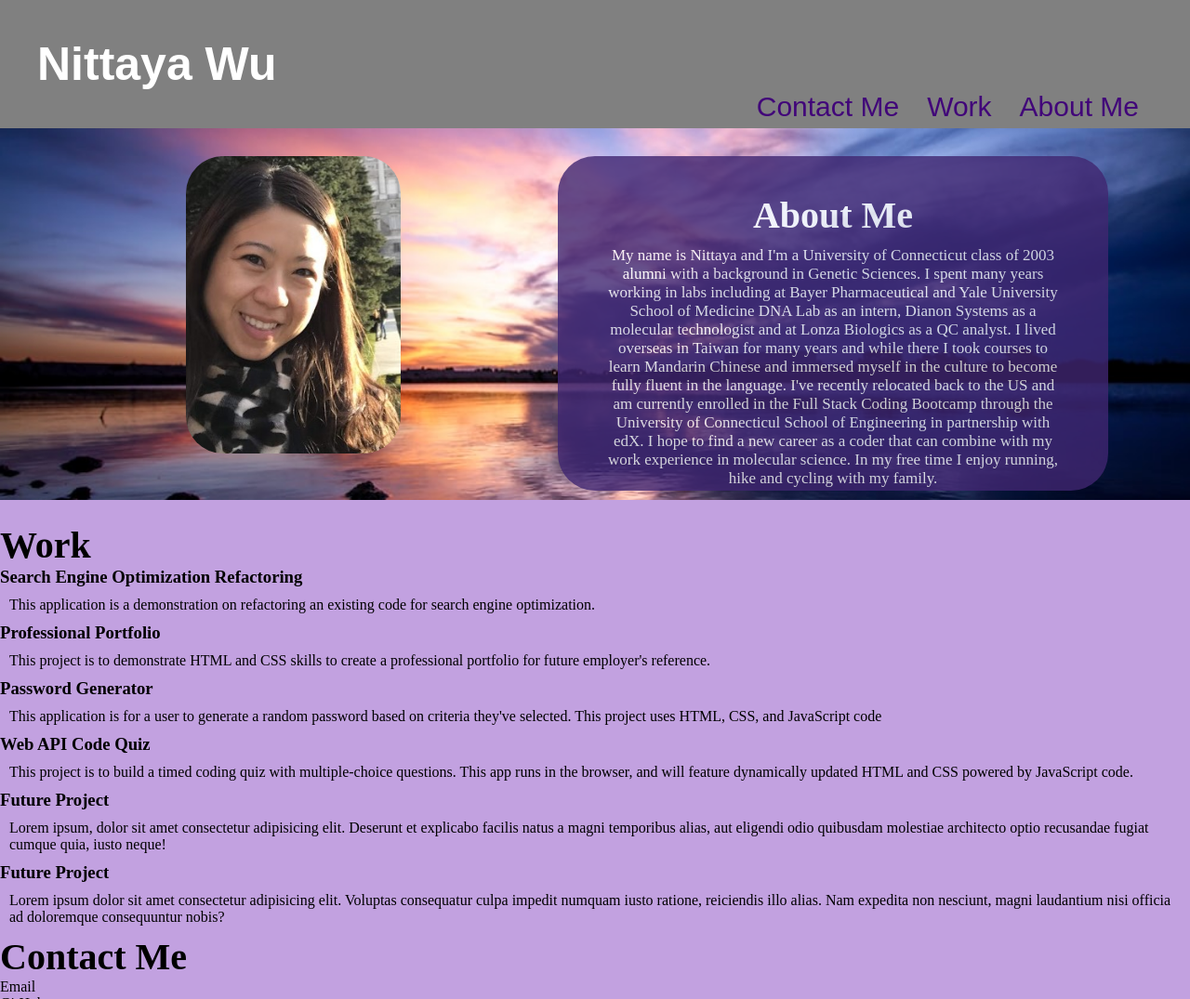
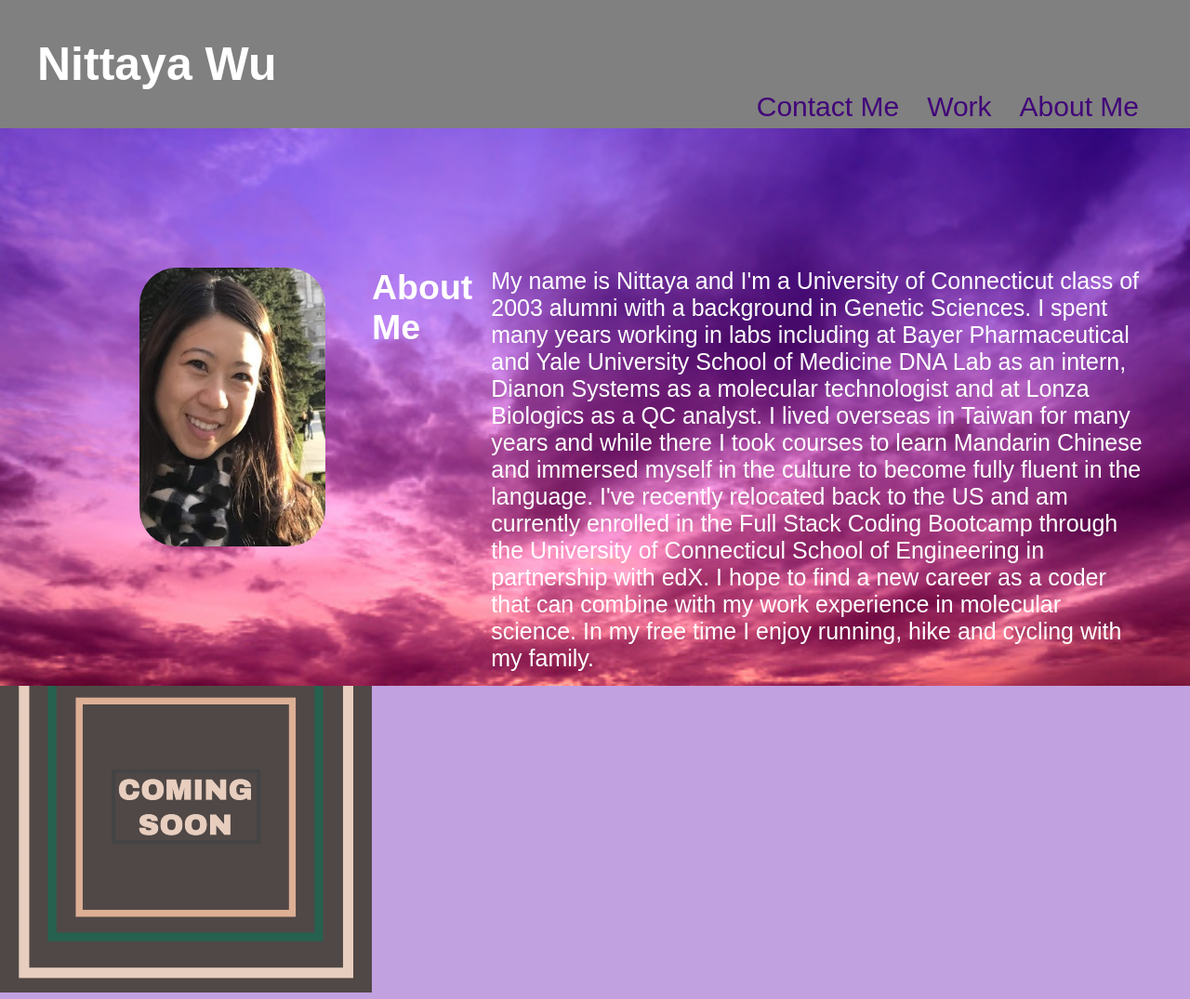
Before and after one commit to NittayaWu/professional-portfolio, a plain HTML site: page index.html in a window 1280 px wide. Shown: the top 1075 px of the page at 93% size. Drawn offline with Linux system fonts and the light colour scheme.

Commit message:
made changes to html and css

```diff
--- a/assets/styles.css
+++ b/assets/styles.css
@@ -6,14 +6,15 @@
 
   body{
     background-color: #c2a1e0;
+    font-family: Arial, Helvetica, sans-serif;
   }
 
   .header{
 
 padding:40px;
      background-color: gray;
-     font-family: Arial, Helvetica, sans-serif;
      color:white
+
 
   }
   h1{
@@ -28,74 +29,70 @@ padding:40px;
     list-style-type:none;
     display: inline-block;
     font-size: 30px;
-    float:right;
+    float: right;
     padding: 0 15px 0 15px;
 
 
-
   }
-
 
   a{
     text-decoration:none;
     color:rgb(65, 5, 121);
   }
 
-  .container{
-    height: 400px;
-    width: 100%;
-    margin-bottom: 25px;
-    background-image: url("./background.jpg");
+
+  .image{
+   position:absolute;
+
+    width:100%;
+height: 600px;
+
+    border:100%;
+    padding:auto;
+    background-image: url("./sky-background.jpg");
     background-size: cover;
     background-position: center;
-    margin-top:0;
-    display: flex;
-    flex-wrap: wrap;
+    background-repeat: none;
   }
 
+  .image-overlay{
+    width:75%
 
+  background-color:rgb(64 38 113);
+  display:flex;
+  justify-content: center;
 
-  img{
-    margin:30px;
-    height: 80%;
-    width: auto;
-    border-radius: 40px;
-    margin-left: 200px;
-
-   max-width: 100%;
-   position: relative;
-   float: left;
-  }
-
-  .profile{
-    box-sizing: content-box;
-    margin-top:30px;
-
-    height:35%;
-    width:40%;
-
-    padding: 40px;
-    font-size: 17px;
-    text-align: center;
-    color:white;
-    background-color:rgb(64 38 113);
-    float: right;
-    margin-left: 600px;
-    border-radius: 40px;
-    position: absolute;
-    /* position: relative; */
-    opacity: 80%;
+  color: white;
+  font-size: 25px;
+  padding:50px;
+  margin-top:100px;
 
 
   }
 
+  .profile{
+    width: 200px;
+    height: 300px;
+    border-radius: 40px;
+    margin-left:150px;
+    margin-top: 150px;
+    max-width: 100%;
+   position: relative;
+   float: left;
+  }
+  h2{
+    text-align: left;
+    padding-right:20px ;
 
-  h2 {
-    padding:0px;
-    margin:0px;
-   font-size: 40px;
-    }
-  p {
-    padding:10px;
-    margin-top:0px;
-    }
+  }
+
+  .row {
+    display: flex;
+    flex-direction: row;
+    flex-wrap: wrap;
+  }
+
+  .column {
+    display: flex;
+    flex-direction: column
+  }
--- a/index.html
+++ b/index.html
@@ -31,9 +31,10 @@
     <main>
 
 
-        <section class="container">
-          <img src="./assets/profilephoto.jpg" alt="profile-picture"/>
-            <div class ="profile">
+        <section class="image">
+          <img src="./assets/profilephoto.jpg" alt="profile-picture" class="profile"/>
+
+            <div class ="image-overlay">
             <h2>About Me</h2>
             <p>
               My name is Nittaya and I'm a University of Connecticut class of 2003
@@ -49,69 +50,90 @@
             </p>
 
           </div>
+
         </section>
-  <H2>Work</H2>
+
         <!--section 2-->
-        <section>
+        <section class="box-wrapper">
+          <H2>Work</H2>
+          <br>
+          <div class="row">
+            <div class="column">
+          <div id="box1">
 
-          <div>
             <figure>
               <h3>Search Engine Optimization Refactoring</h3>
               <div>
                 <p>This application is a demonstration on refactoring an existing code for search engine optimization. </p>
+                <img src="./assets/coming=soon.png" alt="Horiseon" class="project-box">
               </div>
-
             </figure>
           </div>
-          <div>
+        </div>
+        <div class="column">
+          <div id="box2">
             <figure>
               <h3>Professional Portfolio</h3>
               <div>
                 <p>This project is to demonstrate HTML and CSS skills to create a professional portfolio for future employer's reference.</p>
+                <img src="./assets/coming=soon.png" alt="portfolio-profile" class="project-box">
               </div>
-
+            </div>
             </figure>
           </div>
 
-          <div>
+    <div class="column"
+          <div id="box3">
             <figure>
               <h3>Password Generator</h3>
               <div>
                 <p>This application is for a user to generate a random password based on criteria they've selected. This project uses HTML, CSS, and JavaScript code </p>
+                <img src="./assets/coming=soon.png" class="project-box">
               </div>
-
             </figure>
           </div>
-          <div>
+        </div>
+
+        <div class="row">
+          <div class="column">
+          <div id="box4">
             <figure>
               <h3>Web API Code Quiz</h3>
               <div>
                 <p>This project is to build a timed coding quiz with multiple-choice questions. This app runs in the browser, and will feature dynamically updated HTML and CSS powered by JavaScript code.</p>
+                <img src="./assets/coming=soon.png" alt="portfolio-profile" class="project-box">
               </div>
-
             </figure>
           </div>
-          <div>
+          </div>
+
+          <div class="column">
+          <div id="box5">
             <figure>
               <h3>Future Project</h3>
               <div>
                 <p>Lorem ipsum, dolor sit amet consectetur adipisicing elit. Deserunt et explicabo facilis natus a magni temporibus alias, aut eligendi odio quibusdam molestiae architecto optio recusandae fugiat cumque quia, iusto neque!</p>
+                <img src="./assets/coming=soon.png" alt="portfolio-profile" class="project-box">
               </div>
-
-
             </figure>
           </div>
+          </div>
 
-          <div>
+            <div class="column">
+          <div id="box6">
             <figure>
               <h3>Future Project</h3>
               <div>
                 <p>Lorem ipsum dolor sit amet consectetur adipisicing elit. Voluptas consequatur culpa impedit numquam iusto ratione, reiciendis illo alias. Nam expedita non nesciunt, magni laudantium nisi officia ad doloremque consequuntur nobis?
                 </p>
+                <img src="./assets/coming=soon.png" alt="portfolio-profile" class="project-box">
               </div>
-
             </figure>
           </div>
+          </div>
+        </div>
+
+        </section>
         </section>
       </main>
 
```
Also changed, not shown: assets/01-html-css-git-homework-demo.png (added), assets/2023-02-04.png (added), assets/coming=soon.png (added), assets/sky-background.jpg (added).
